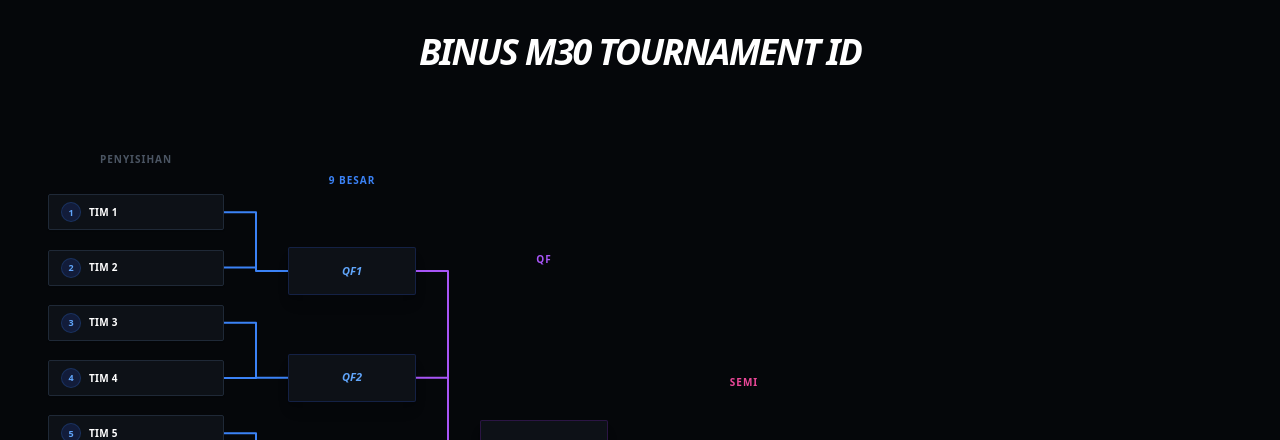
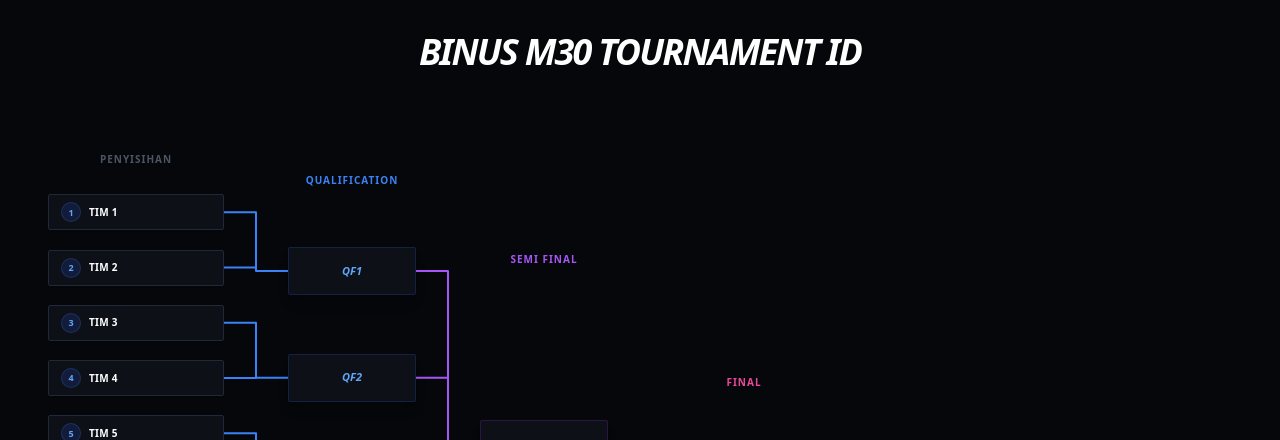
Before and after one commit to acongkuy/M30, a React (Vite) app: page / in a window 1280 px wide. Shown: the top 440 px of the page. Built offline with nearby package versions, Linux system fonts and the light colour scheme.

Commit message:
wewokdetok

```diff
--- a/src/app.jsx
+++ b/src/app.jsx
@@ -143,7 +143,7 @@ const App = () => {
 
         {/* KOLOM 2: MATCHES (M1-M9) */}
         <div className="flex flex-col justify-around h-full py-2">
-          <div className="text-[10px] font-bold text-blue-500 text-center tracking-widest uppercase">9 Besar</div>
+          <div className="text-[10px] font-bold text-blue-500 text-center tracking-widest uppercase">QUALIFICATION</div>
           {BRACKET_DATA.matchLabels.map((label, i) => (
             <div key={i} ref={el => setRef(`M${i}`, el)} className="bg-[#0d1117] border border-blue-900/40 w-32 h-12 flex items-center justify-center rounded-sm z-10 shadow-lg group">
               <span className="text-[11px] font-black text-blue-400 italic">{label}</span>
@@ -153,7 +153,7 @@ const App = () => {
 
         {/* KOLOM 3: QUARTER FINALS (QF1-QF4) */}
         <div className="flex flex-col justify-around h-full py-10">
-          <div className="text-[10px] font-bold text-purple-500 text-center tracking-widest uppercase">QF</div>
+          <div className="text-[10px] font-bold text-purple-500 text-center tracking-widest uppercase">SEMI FINAL</div>
           {BRACKET_DATA.qfLabels.map((label, i) => (
             <div key={i} ref={el => setRef(`QF${i}`, el)} className="bg-[#0d1117] border border-purple-900/40 w-32 h-12 flex items-center justify-center rounded-sm z-10 shadow-lg">
               <span className="text-[11px] font-black text-purple-400 italic">{label}</span>
@@ -163,7 +163,7 @@ const App = () => {
 
         {/* KOLOM 4: SEMI FINALS */}
         <div className="flex flex-col justify-around h-full py-32">
-          <div className="text-[10px] font-bold text-pink-500 text-center tracking-widest uppercase">Semi</div>
+          <div className="text-[10px] font-bold text-pink-500 text-center tracking-widest uppercase">FINAL</div>
           {BRACKET_DATA.sfLabels.map((label, i) => (
             <div key={i} ref={el => setRef(`SF${i}`, el)} className="bg-[#0d1117] border border-pink-900/40 w-36 h-14 flex items-center justify-center rounded-sm z-10 shadow-xl text-center px-2">
               <span className="text-[10px] font-black text-pink-400 italic uppercase leading-tight">{label}</span>
```
